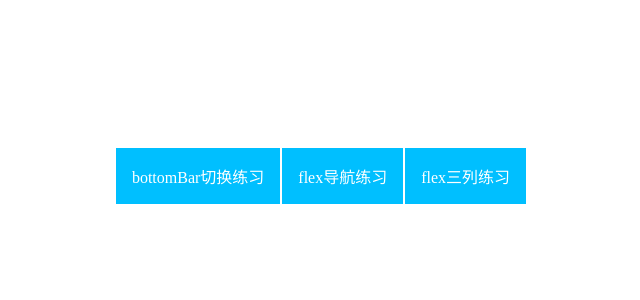
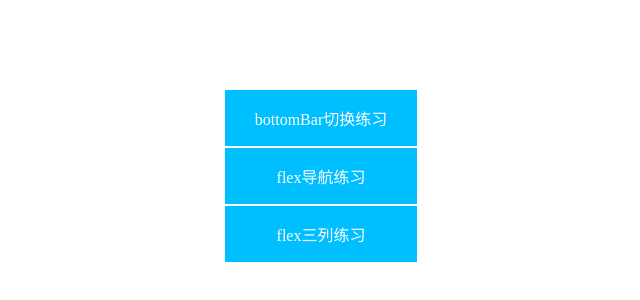
Before and after one commit to spfan/spfan.github.io, a plain HTML site: page index.html in a window 1280 px wide. Shown: the part 242-542 px from the top of the page, without its empty margins (319-959 px from the left). Drawn offline with Linux system fonts and the light colour scheme.

Commit message:
Update index.html

```diff
--- a/index.html
+++ b/index.html
@@ -9,11 +9,12 @@
     <style>
       .container{
         display: flex;
-        flex-flow: row wrap;
+        flex-flow: column wrap;
         justify-content: center;
         align-items: center;
         margin: 0;
         height: 100%;
+        text-align: center;
       }
       .container a{
         display: inline-block;
@@ -22,6 +23,7 @@
         background: deepskyblue;
         margin: 1px;
         color: white;
+        width: 10em;
       }
       .container a:hover{
         background: #00b7f5;
```
